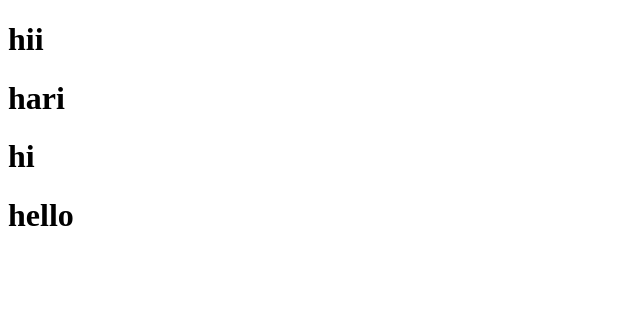
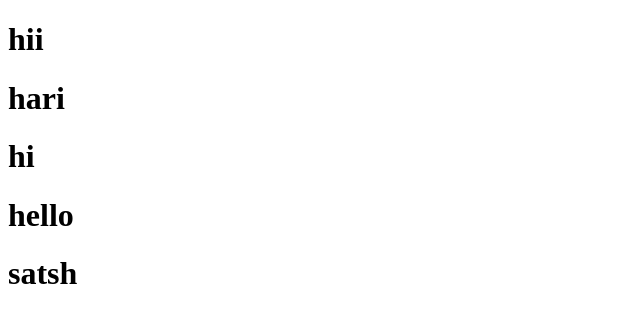
Before and after one commit to lokeshwaran1310/App, a plain HTML site: page index.html in a window 1280 px wide. Shown: the whole page, without its empty margins (0-640 px from the left). Drawn offline with Linux system fonts and the light colour scheme.

Commit message:
Update index.html

```diff
--- a/index.html
+++ b/index.html
@@ -9,5 +9,6 @@
     <h1>hari</h1>
     <h1>hi</h1>
     <h1>hello</h1>
+    <h1>satsh</h1>
 </body>
 </html>
```
